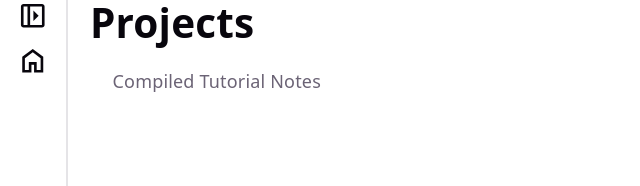
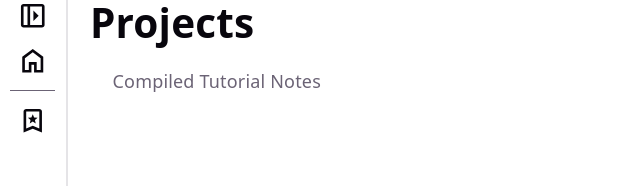
Before and after one commit to Ivan-Alexis-Tan/my-website-official, a React (Vite) app: page /projects/compiled-tutorial-notes in a window 1280 px wide. Both pictures are taken after a click on the button 198 px from the left and 17 px from the top of the page. Shown: the top 186 px of the page, without its empty margins (0-640 px from the left). Built offline with nearby package versions, Linux system fonts and the light colour scheme.

Commit message:
refactor (projects): add project icon on closed sidebar

```diff
--- a/src/components/app/projects/ProjectSidebar.tsx
+++ b/src/components/app/projects/ProjectSidebar.tsx
@@ -1,5 +1,5 @@
 import { Link } from "react-router-dom";
-import { useState } from "react";
+import { useState, type ComponentType } from "react";
 
 import IconLeftPanel from "../../svgs/icons/IconLeftPanel";
 import IconHome from "../../svgs/icons/IconHome";
@@ -13,6 +13,14 @@ export default function ProjectSidebar({ className }: { className?: string}) {
     const featuredProjects = searchProject("class", "featured")
     function refineProjects() {
         return featuredProjects.map(proj => ({name: proj.name, link: proj.route}))
+    }
+
+    const ClosedSidebarIcon = ({ svgIcon }: { svgIcon: React.ReactNode }) => {
+        return (
+            <div onClick={_ => setFullSidebar(true)}>
+                {svgIcon}
+            </div>
+        )
     }
 
     return fullSidebar
@@ -57,8 +65,12 @@ export default function ProjectSidebar({ className }: { className?: string}) {
                 </button>
 
                 <Link to={"/"}>
-                    <IconHome className="" />
+                    <IconHome />
                 </Link>
+
+                <hr className="w-10" />
+
+                <ClosedSidebarIcon svgIcon={<IconBookmarkStar />} />
             </header>
         )
 }
--- a/src/components/svgs/icons/IconBookmarkStar.tsx
+++ b/src/components/svgs/icons/IconBookmarkStar.tsx
@@ -1,6 +1,6 @@
 import type { SVGComponentProps } from "../../../types/types";
 
-export default function IconBookmarkStar({ className, title}: SVGComponentProps) {
+export default function IconBookmarkStar({ className, title = true}: SVGComponentProps) {
     return (
         <svg className={className ?? ""} xmlns="http://www.w3.org/2000/svg" viewBox="0 -960 960 960" fill="currentColor">
             {title && <title>{title === true ? "Featured" : title}</title>}
```
